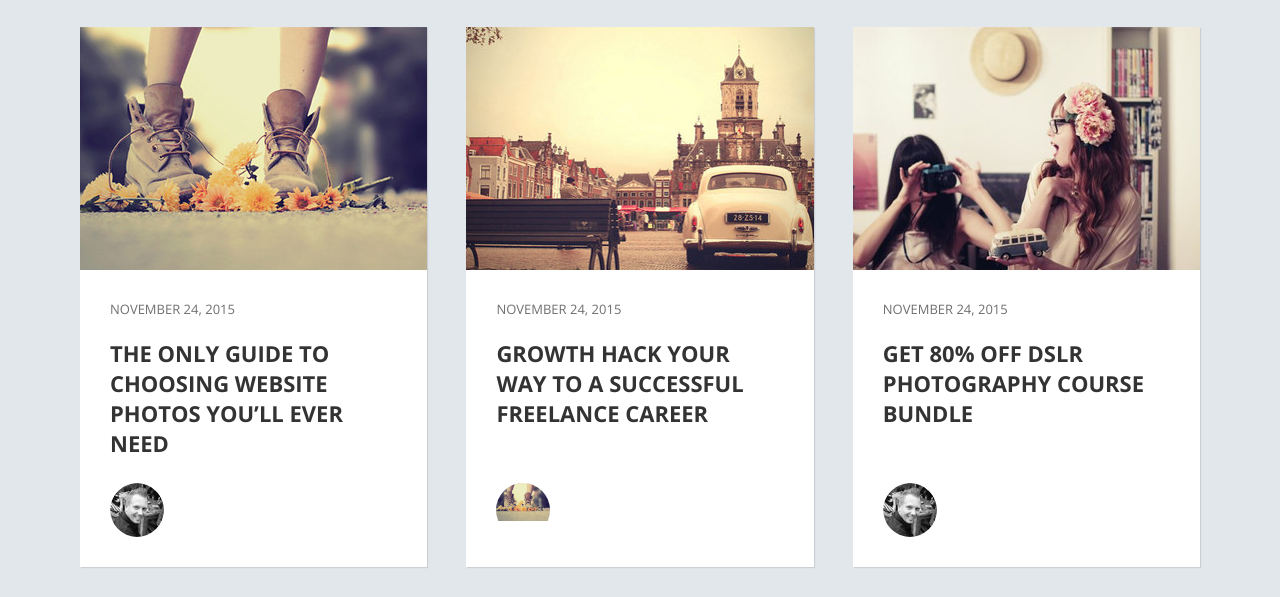
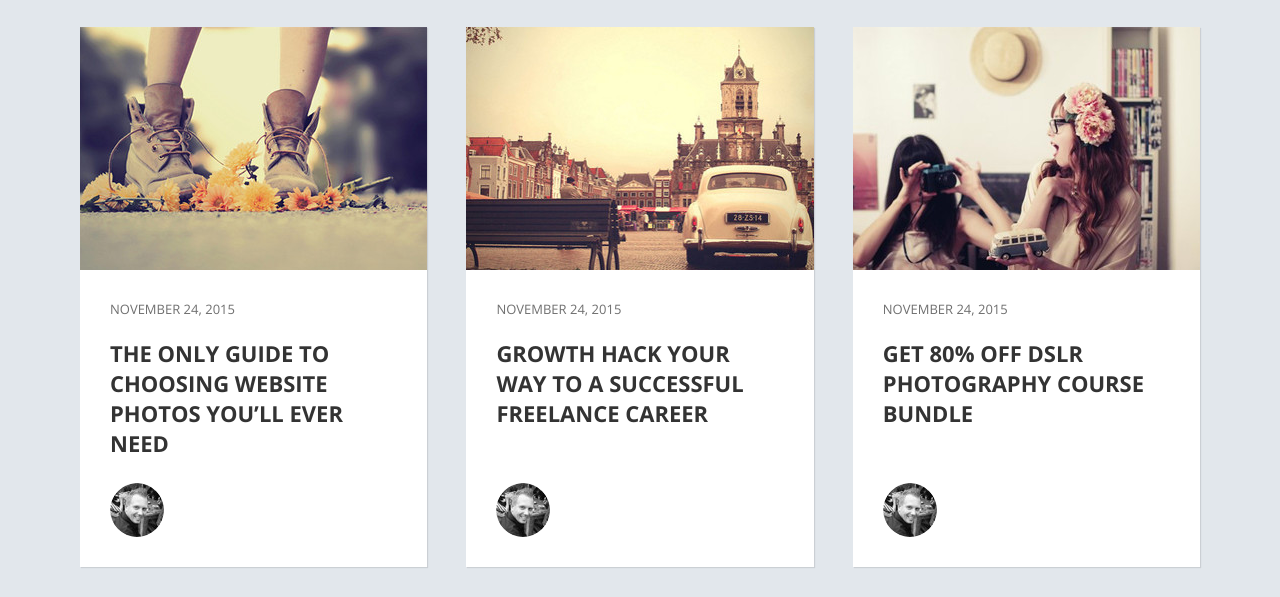
Before and after one commit to KateKharchenko/l16, a plain HTML site: page index.html in a window 1280 px wide. Shown: the part 633-1230 px from the top of the page. Drawn offline with nearby package versions, Linux system fonts and the light colour scheme.

Commit message:
change kate

```diff
--- a/index.html
+++ b/index.html
@@ -52,7 +52,7 @@
 						<div class="flex__item-date">November 24, 2015</div>
 						<div class="flex__item-title">Growth Hack Your Way to a Successful Freelance Career</div>
 						<div class="flex__item-author">
-							<img src="img/layer4.jpg" alt="">
+							<img src="img/layer3.jpg" alt="">
 						</div>
 					</div>
 				</a>
```
